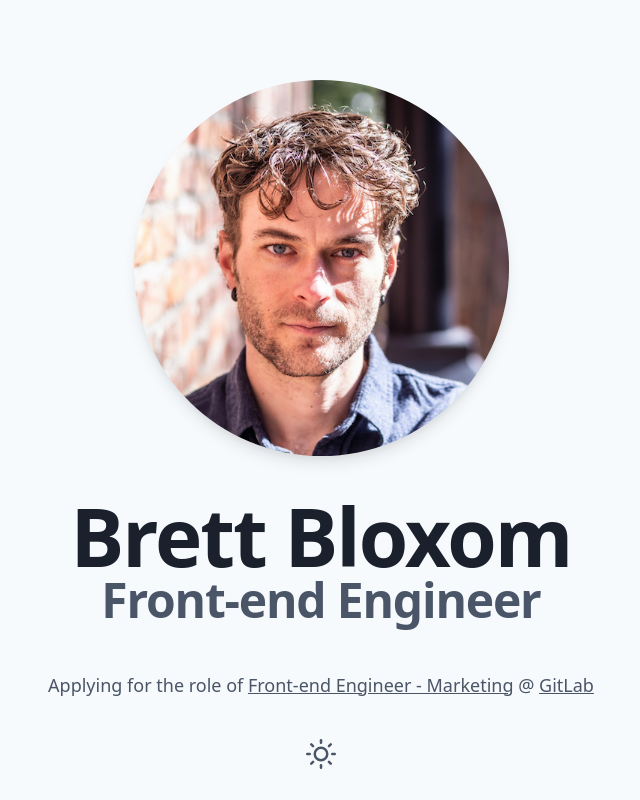
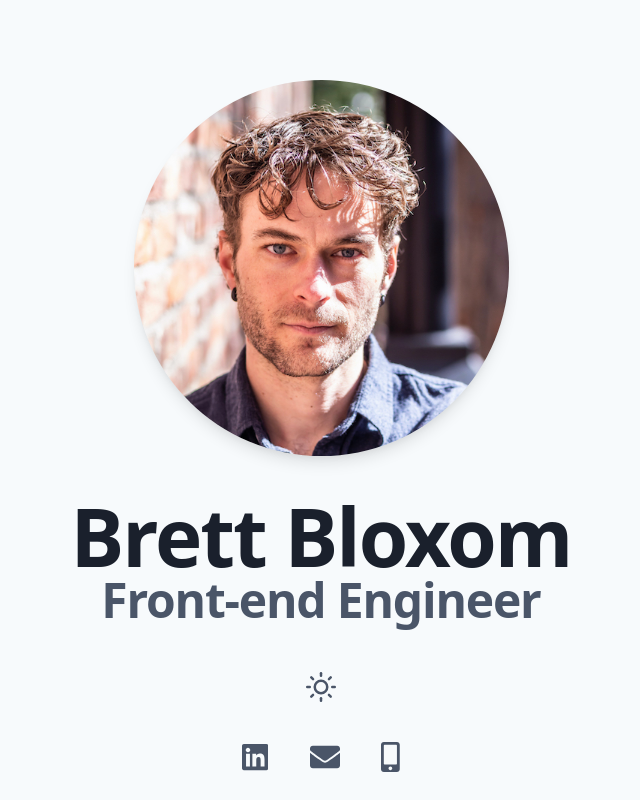
Before and after one commit to BrettBlox/bloxy, a Next.js app: page / in a window 1280 px wide. Shown: the top 800 px of the page, without its empty margins (319-959 px from the left). Built offline with nearby package versions, Linux system fonts and the light colour scheme.

Commit message:
removed intent

```diff
--- a/components/heading/heading.js
+++ b/components/heading/heading.js
@@ -16,7 +16,7 @@ const Heading = () => (
     <div>
       <h1 className={styles.title}>Brett Bloxom</h1>
       <h2 className={styles.jobTitle}>Front-end Engineer</h2>
-      <p className={styles.intent}>
+      {/* <p className={styles.intent}>
         Applying for the role of{' '}
         <a href='job-description.pdf' target='_blank' rel='noreferrer'>
           Front-end Engineer - Marketing
@@ -25,7 +25,7 @@ const Heading = () => (
         <a href='https://about.gitlab.com/' target='_blank' rel='noreferrer'>
           GitLab
         </a>
-      </p>
+      </p> */}
       <div className='w-full flex justify-center mt-16'>
         <ToggleTheme />
       </div>
```
